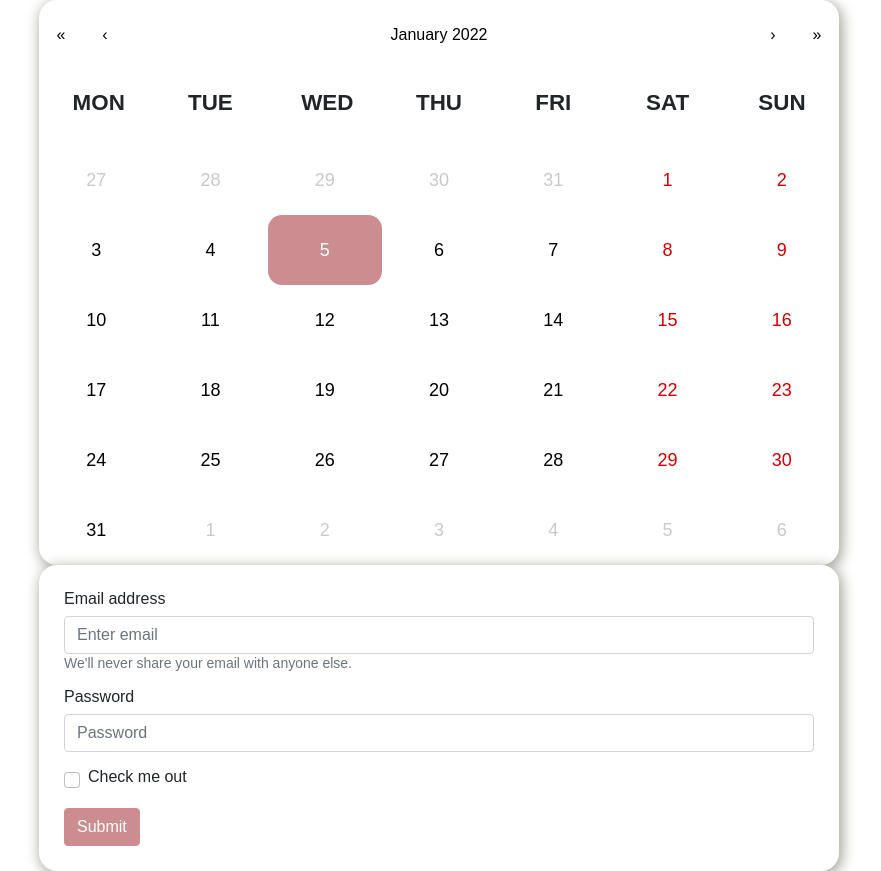
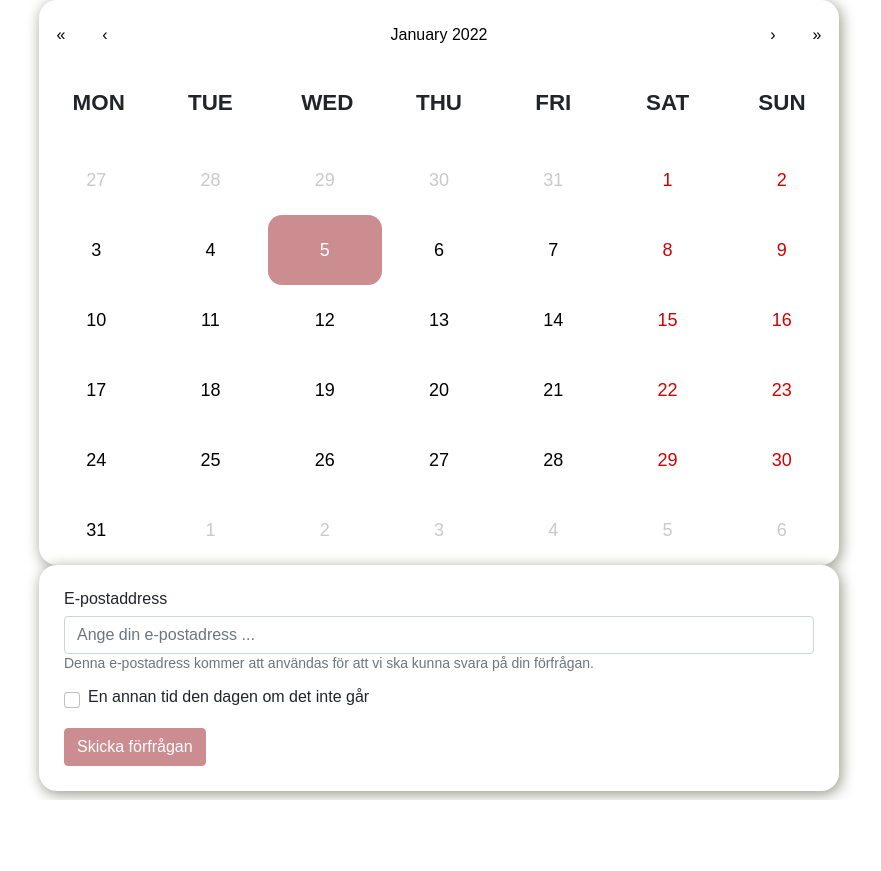
Before and after one commit to talebhammoude/react-calendar, a React (Create React App) app in the folder reactcalendarcomp/: page / in a window 1280 px wide. Shown: the whole page, without its empty margins (201-1082 px from the left). After the commit the page ends 800 px from the top, so only its background shows below. Built offline with nearby package versions, Linux system fonts and the light colour scheme.

Commit message:
Update Exampleform.jsx

```diff
--- a/reactcalendarcomp/src/components/Exampleform/Exampleform.jsx
+++ b/reactcalendarcomp/src/components/Exampleform/Exampleform.jsx
@@ -7,22 +7,19 @@ function Exampleform() {
     <div className='form-dialog'>
       <Form>
         <Form.Group className="mb-3" controlId="formBasicEmail">
-          <Form.Label>Email address</Form.Label>
-          <Form.Control type="email" placeholder="Enter email" />
+          <Form.Label>E-postaddress</Form.Label>
+          <Form.Control type="email" placeholder="Ange din e-postadress ..." />
           <Form.Text className="text-muted">
-            We'll never share your email with anyone else.
+            Denna e-postadress kommer att användas för att vi ska kunna svara på din förfrågan.
           </Form.Text>
         </Form.Group>
 
-        <Form.Group className="mb-3" controlId="formBasicPassword">
-          <Form.Label>Password</Form.Label>
-          <Form.Control type="password" placeholder="Password" />
-        </Form.Group>
+
         <Form.Group className="mb-3" controlId="formBasicCheckbox">
-          <Form.Check type="checkbox" label="Check me out" />
+          <Form.Check type="checkbox" label="En annan tid den dagen om det inte går" />
         </Form.Group>
         <Button variant="primary" type="submit">
-          Submit
+          Skicka förfrågan
         </Button>
       </Form>
     </div>
```
